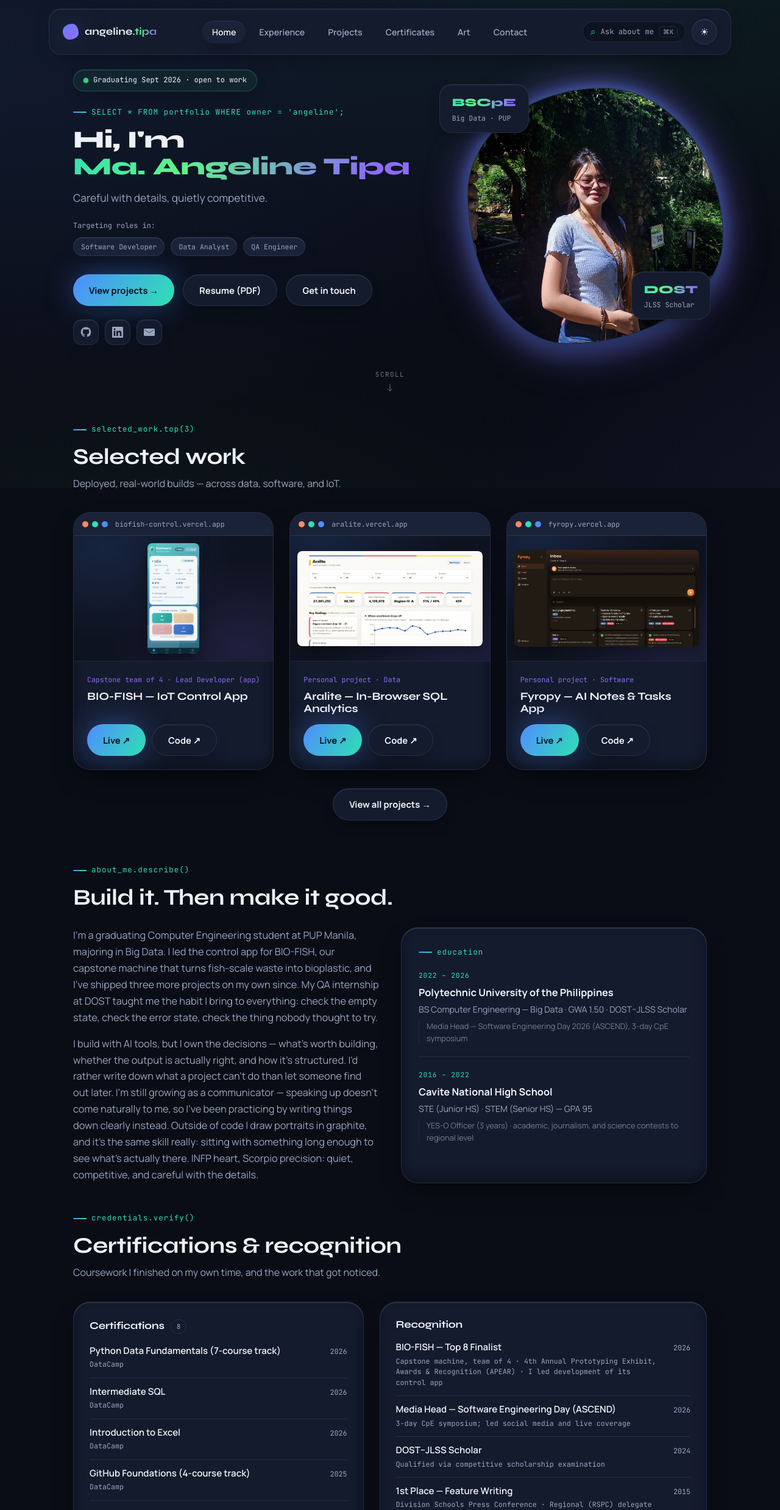
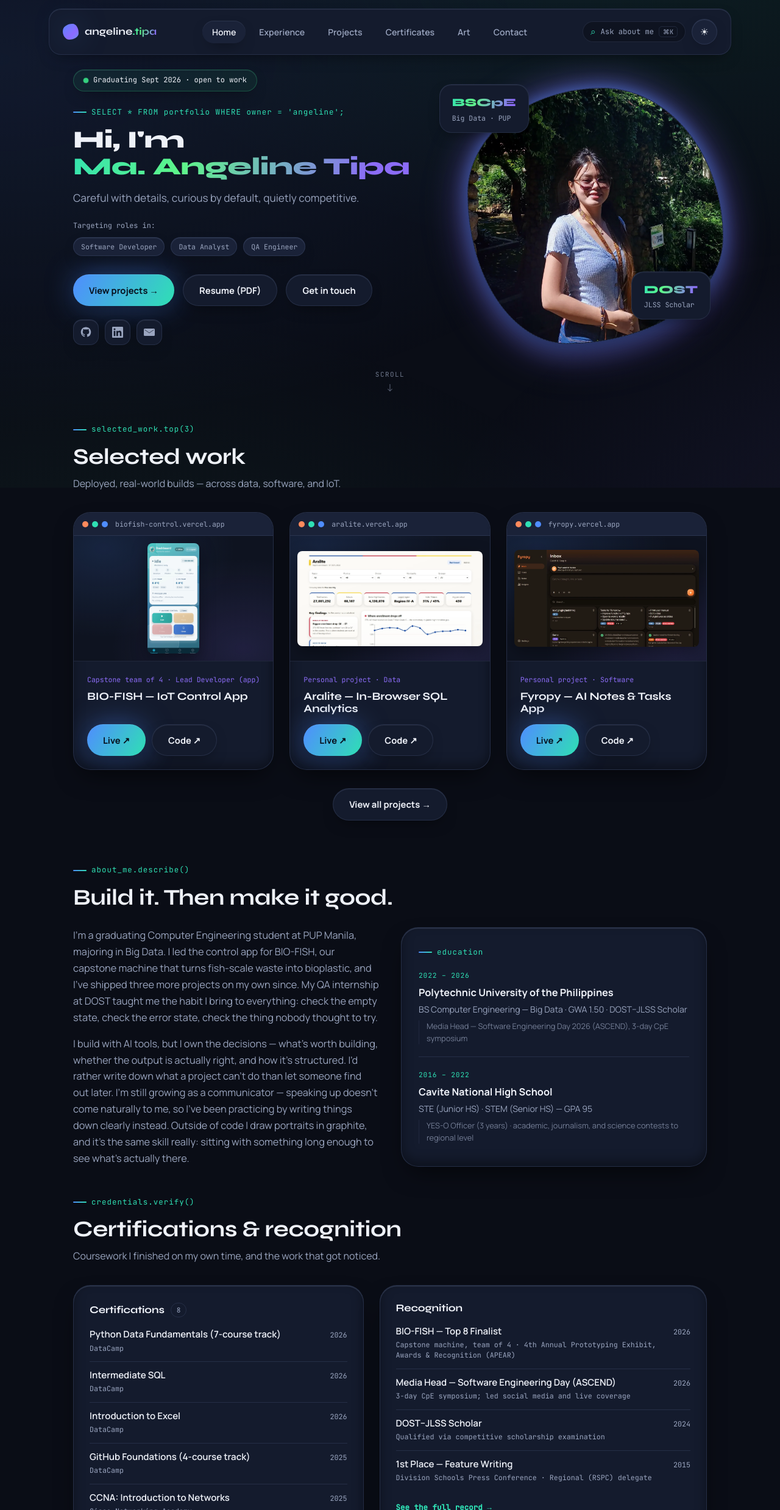
Before and after one commit to angelinetipa/opal-portfolio, a React (Vite) app: page / in a window 1280 px wide. Shown: the top 2477 px of the page at 61% size. Built offline with nearby package versions, Linux system fonts and the light colour scheme; no server answers; the database is empty.

Commit message:
changed few words

```diff
--- a/src/constants/data.js
+++ b/src/constants/data.js
@@ -19,10 +19,10 @@ export const profile = {
   shortName: 'Angeline',
   role: 'Computer Engineering · Data & Software',
   status: 'Graduating Sept 2026 · open to work',
-  tagline: "Careful with details, quietly competitive.",
+  tagline: "Careful with details, curious by default, quietly competitive.",
   about: [
     `I'm a graduating Computer Engineering student at PUP Manila, majoring in Big Data. I led the control app for BIO-FISH, our capstone machine that turns fish-scale waste into bioplastic, and I've shipped three more projects on my own since. My QA internship at DOST taught me the habit I bring to everything: check the empty state, check the error state, check the thing nobody thought to try.`,
-    `I build with AI tools, but I own the decisions — what's worth building, whether the output is actually right, and how it's structured. I'd rather write down what a project can't do than let someone find out later. I'm still growing as a communicator — speaking up doesn't come naturally to me, so I've been practicing by writing things down clearly instead. Outside of code I draw portraits in graphite, and it's the same skill really: sitting with something long enough to see what's actually there. INFP heart, Scorpio precision: quiet, competitive, and careful with the details.`,
+    `I build with AI tools, but I own the decisions — what's worth building, whether the output is actually right, and how it's structured. I'd rather write down what a project can't do than let someone find out later. I'm still growing as a communicator — speaking up doesn't come naturally to me, so I've been practicing by writing things down clearly instead. Outside of code I draw portraits in graphite, and it's the same skill really: sitting with something long enough to see what's actually there.`,
   ],
   location: 'Cavite City, Philippines',
   email: 'angelinetipa@gmail.com',
--- a/src/constants/recognition.js
+++ b/src/constants/recognition.js
@@ -78,7 +78,7 @@ export const recognitionSeed = [
   {
     id: 'r-apear',
     title: 'BIO-FISH — Top 8 Finalist',
-    detail: 'Capstone machine, team of 4 · 4th Annual Prototyping Exhibit, Awards & Recognition (APEAR) · I led development of its control app',
+    detail: 'Capstone machine, team of 4 · 4th Annual Prototyping Exhibit, Awards & Recognition (APEAR)',
     year: '2026',
     group_name: 'rigor',
     featured: 'yes',
```
